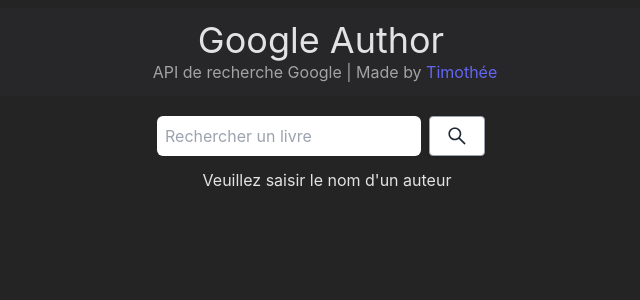
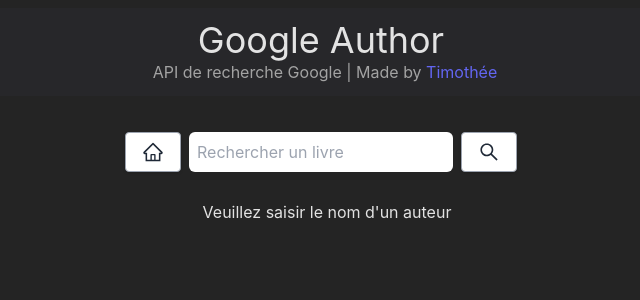
Before and after one commit to tiballion/googleauthor, a React (Vite) app: page / in a window 1280 px wide. Shown: the top 300 px of the page, without its empty margins (319-959 px from the left). Built offline with nearby package versions, Linux system fonts and the light colour scheme.

Commit message:
added home button

```diff
--- a/src/components/Search.jsx
+++ b/src/components/Search.jsx
@@ -3,6 +3,7 @@
   AiOutlineArrowLeft,
   AiOutlineArrowRight,
   AiOutlineSearch,
+  AiOutlineHome,
 } from "react-icons/ai"
 import axios from "axios"
 import Books from "./Books"
@@ -32,6 +33,13 @@
     setBooksCount(response.data.totalItems)
   }
 
+  const handleClear = (e) => {
+    e.preventDefault()
+    setBooks([])
+    setBooksCount(-1)
+    setSearch("")
+  }
+
   const handleSubmit = (e) => {
     e.preventDefault()
     setIndex(0)
@@ -40,6 +48,7 @@
   }
 
   const handleChange = (e) => {
+    e.preventDefault()
     setIndex(0)
     setBooks([])
     setBooksCount(-1)
@@ -62,6 +71,13 @@
   return (
     <>
       <div className="p-2">
+        <div className="flex justify-center p-4">
+          <button
+            onClick={handleClear}
+            className="bg-white hover:bg-gray-100 text-gray-800 font-semibold py-2 px-4 m-1 border border-gray-400 rounded shadow"
+          >
+            <AiOutlineHome size={22} />
+          </button>
           <form
             onSubmit={handleSubmit}
             className="flex justify-center align-middle items-center"
@@ -81,6 +97,7 @@
               <AiOutlineSearch size={22} />
             </button>
           </form>
+        </div>
       </div>
       <div className="ml-3 flex justify-center">
         {booksCount === -1 ? (
```
Lines whose indentation alone changed are shown as unchanged.
